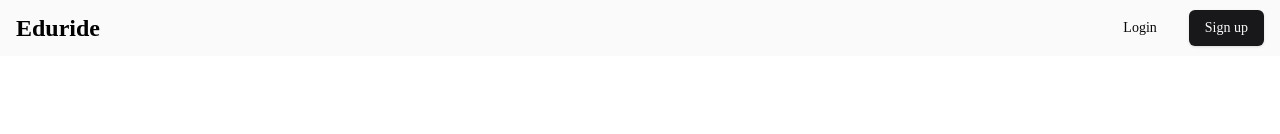
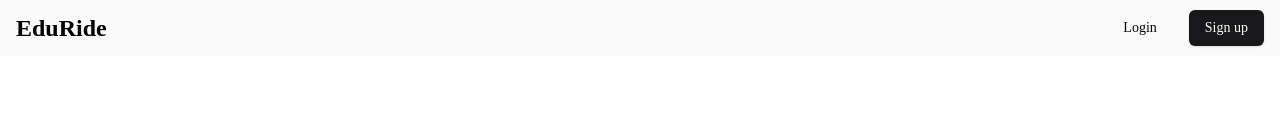
Before and after one commit to Asonance11/EduRide, a Next.js app: page / in a window 1280 px wide. Shown: the top 134 px of the page. Built offline with nearby package versions, Linux system fonts and the light colour scheme.

Commit message:
Styling sign in and sign up page

```diff
--- /dev/null
+++ b/app/(platform)/(auth)/layout.tsx
@@ -0,0 +1,11 @@
+export default function AuthLayout({
+  children,
+}: {
+  children: React.ReactNode;
+}) {
+  return (
+    <div className="h-full flex items-center justify-center bg-[#f1f1f1]">
+      {children}
+    </div>
+  );
+}
--- a/components/Logo.tsx
+++ b/components/Logo.tsx
@@ -5,7 +5,7 @@
   return (
     <Link href="/">
       <div className="text-black text-2xl font-bold hover:opacity-75 transition hidden md:flex">
-        Eduride
+        EduRide
       </div>
     </Link>
   );
```
